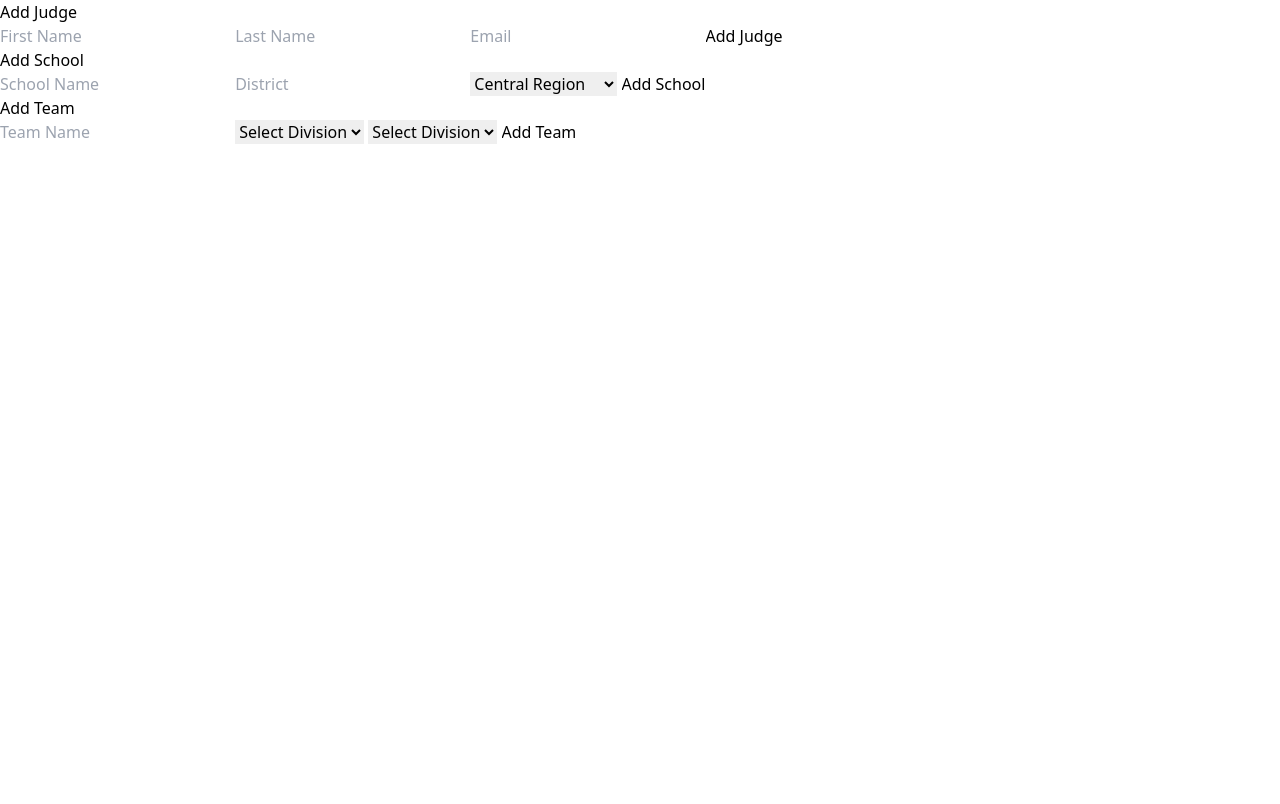
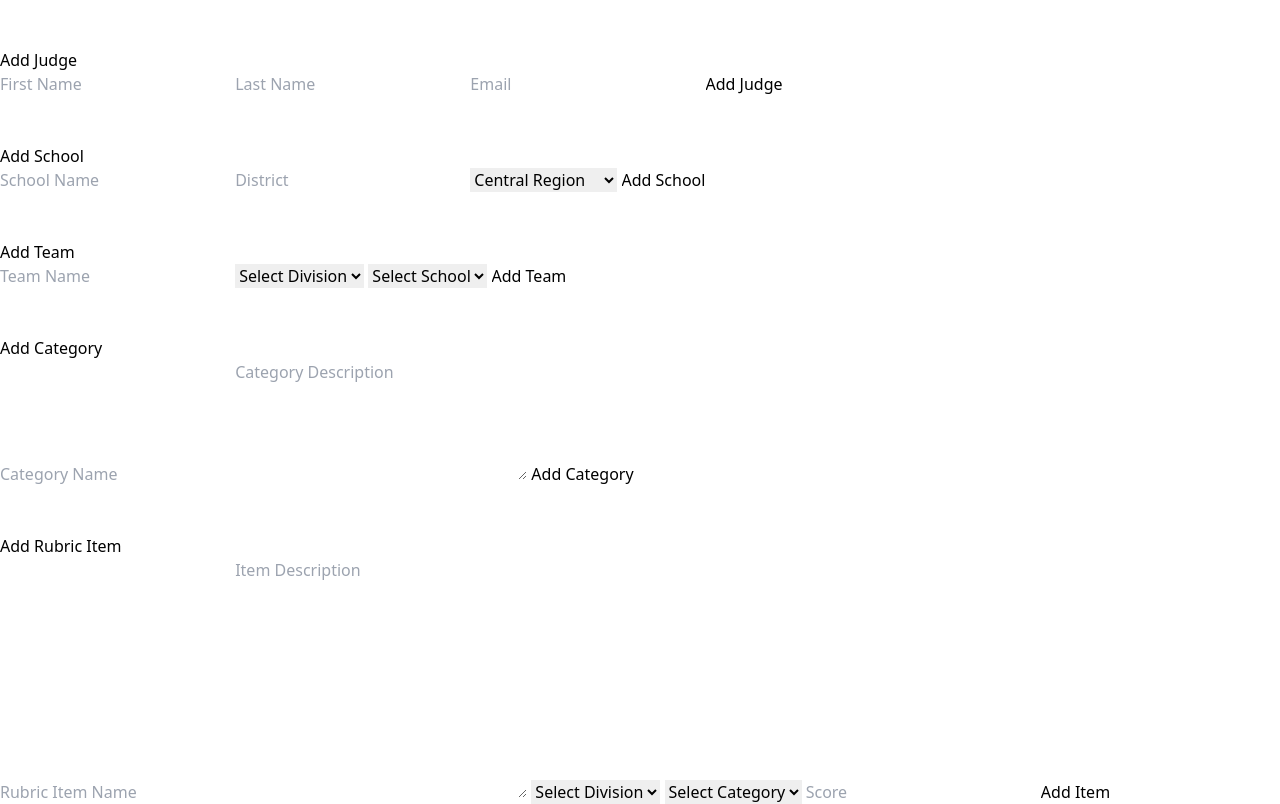
Before and after one commit to Katoemma/scores-base, a PHP site: page /dashboard.php in a window 1280 px wide. Shown: the part 96-900 px from the top of the page. Before the commit the page ends 240 px from the top, so only its background shows below. Run offline with PHP 8.4, Linux system fonts and the light colour scheme; a user stored in the database is signed in; data comes from the database, SQL or seed files in the repository; data that the repository does not hold is empty; style sheets or scripts are compiled from the project's sources.

Commit message:
Added a form for adding rubric items on the admin dashboard. Added a form for adding scores on the judge dashboard

```diff
--- a/dashboard.php
+++ b/dashboard.php
@@ -47,6 +47,7 @@
         </div>
     </header>
     <div>
+        <br><br>
         <label for="">Add Judge</label>
         <form method="post" action="addJudge.php">
             <input type="text" name="fname" placeholder="First Name" required>
@@ -54,6 +55,7 @@
             <input type="email" name="email" placeholder="Email" required>
             <input type="submit" value="Add Judge">
         </form>
+        <br><br>
         <label for="">Add School</label>
         <form method="post" action="addSchool.php">
             <input type="text" name="sname" placeholder="School Name" required>
@@ -66,17 +68,18 @@
             </select>
             <input type="submit" value="Add School">
         </form>
+        <br><br>
         <label for="">Add Team</label>
-        <form method="post" action="addSchool.php">
+        <form method="post" action="addTeam.php">
             <input type="text" name="tname" placeholder="Team Name" required>
             <select name="division" id="" required>
                 <option value="">Select Division</option>
-                <option value="beginner">Beginner</option>
-                <option value="junior">Junior</option>
-                <option value="senior">Senior</option>
+                <option value="B">Beginner</option>
+                <option value="J">Junior</option>
+                <option value="S">Senior</option>
             </select>
             <select name="school" id="" required>
-            <option value="">Select Division</option>
+            <option value="">Select School</option>
                 <?php
                     $qy = mysqli_query($con, "SELECT * FROM school");
                     while($ay = mysqli_fetch_array($qy)){
@@ -91,6 +94,41 @@
             </select>
             <input type="submit" value="Add Team">
         </form>
+        <br><br>
+        <label for="">Add Category</label>
+        <form method = "post" action="addCategory.php">
+            <input type="text" name="cname" placeholder="Category Name" required>
+            <textarea name="description" id="" cols="30" rows="5" placeholder="Category Description"></textarea>
+            <input type="submit" value="Add Category">
+        </form>
+        <br><br>
+        <label for="">Add Rubric Item</label>
+        <form method = "post" action="addRubric.php">
+            <input type="text" name="item" placeholder="Rubric Item Name" required>
+            <textarea name="description" id="" cols="30" rows="10" placeholder="Item Description"></textarea>
+            <select name="division" id="" required>
+                <option value="">Select Division</option>
+                <option value="B">Beginner</option>
+                <option value="J">Junior</option>
+                <option value="S">Senior</option>
+            </select>
+            <select name="category" id="" required>
+            <option value="">Select Category</option>
+                <?php
+                    $cq = mysqli_query($con, "SELECT * FROM category");
+                    while($ca = mysqli_fetch_array($cq)){
+                        $ci = $ca['id'];
+                        $cn = $ca['name'];
+                        ?>
+                        <option value="<?php print $ci;?>"><?php print $cn;?></option>
+                        <?php
+                    }
+                ?>
+            </select>
+            <input type="number" name="score" placeholder="Score" required>
+            <input type="submit" value="Add Item">
+        </form>
+
     </div>
 </body>
 </html>
```
Also changed, not shown: addCategory.php (added, +14 -0 lines), addRubric.php (added, +24 -0 lines), judgeDashboard.php (+51 -3 lines).
